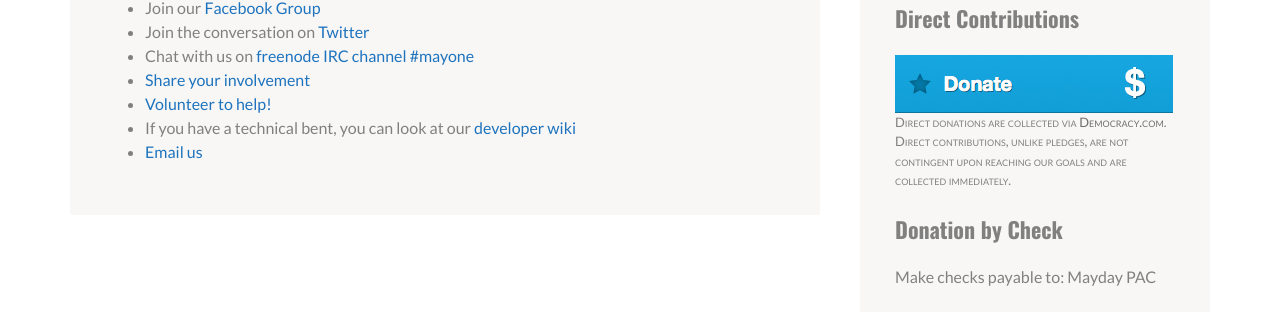
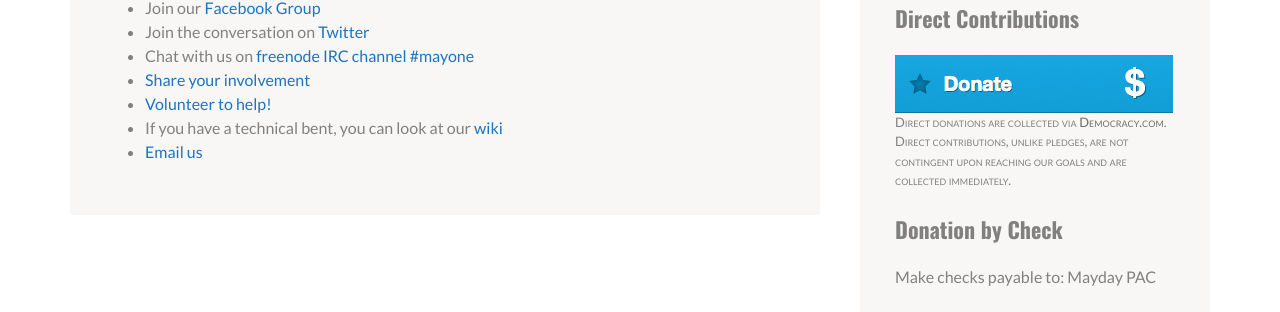
Before and after one commit to MayOneUS/2014-06-02-mayone.us-website, a Jekyll site: the page built from connect.md, in a window 1280 px wide and 900 px high, scrolled down 421 px. Shown: the part 142-454 px from the top of the window. Built offline with Jekyll 4.4.1, drawn with Linux system fonts in a browser that asks for light colours; nearby versions of some CDN libraries; library files that are not in the unit come from our copies.

Commit message:
Remove 'developer' as a qualifier for the wiki

```diff
--- a/connect.md
+++ b/connect.md
@@ -9,5 +9,5 @@ title: Connect
 * Chat with us on <a href="//webchat.freenode.net?channels=%23mayone&uio=d4" target="_blank">freenode IRC channel #mayone</a>
 * [Share your involvement](../more-ways-to-help/#share)
 * [Volunteer to help!](../more-ways-to-help/#volunteer_form)
-* If you have a technical bent, you can look at our [developer wiki](//github.com/MayOneUS/wiki/wiki)
+* If you have a technical bent, you can look at our [wiki](//github.com/MayOneUS/wiki/wiki)
 * [Email us](../contact)
```
